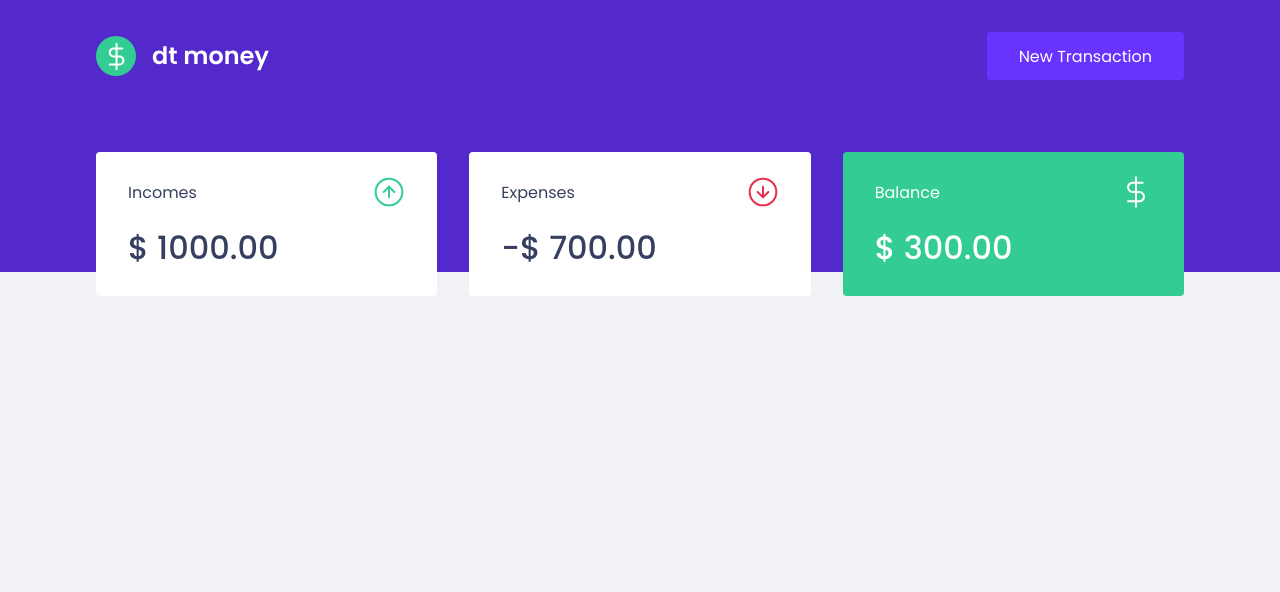
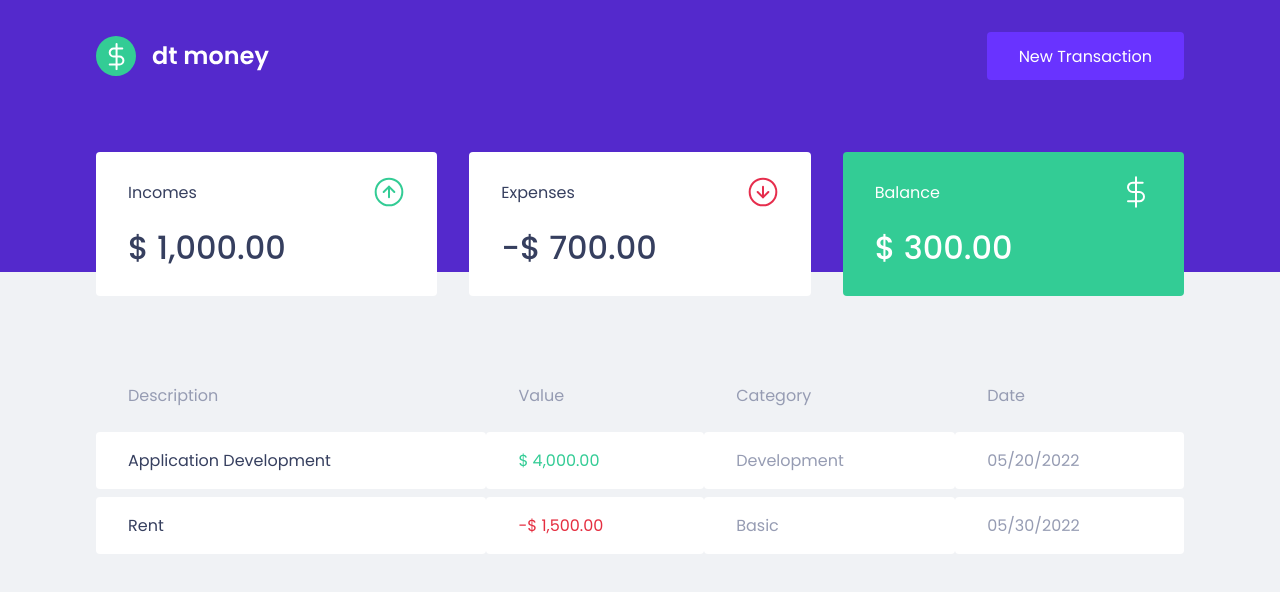
Before and after one commit to edsonsantosilva/MoneyManager, a React (Create React App) app: page / in a window 1280 px wide. Shown: the top 592 px of the page. Built offline with nearby package versions, Linux system fonts and the light colour scheme.

Commit message:
Creating table component and style

```diff
--- a/src/components/Dashboard/index.tsx
+++ b/src/components/Dashboard/index.tsx
@@ -1,10 +1,12 @@
 import { Summary } from "components/Summary"
+import { TransactionsTable } from "components/TransactionsTable"
 import { Container } from "./styles"
 
 export function Dashboard() {
 	return (
 		<Container >
 			<Summary />
+			<TransactionsTable />
 		</Container>
 	)
 }
--- a/src/components/Summary/index.tsx
+++ b/src/components/Summary/index.tsx
@@ -11,7 +11,7 @@ export function Summary() {
 					<p>Incomes</p>
 					<img src={incomeImage} alt="incomes" />
 				</header>
-				<strong>$ 1000.00</strong>
+				<strong>$ 1,000.00</strong>
 			</div>
 			<div>
 				<header>
--- /dev/null
+++ b/src/components/TransactionsTable/index.tsx
@@ -0,0 +1,33 @@
+import { Container } from "./styles";
+
+export function TransactionsTable() {
+	return (
+		<Container>
+			<table>
+				<thead>
+					<tr>
+						<th>Description</th>
+						<th>Value</th>
+						<th>Category</th>
+						<th>Date</th>
+					</tr>
+				</thead>
+
+				<tbody>
+					<tr>
+						<td>Application Development</td>
+						<td className="invoice">$ 4,000.00</td>
+						<td>Development</td>
+						<td>05/20/2022</td>
+					</tr>
+					<tr>
+						<td>Rent</td>
+						<td className="expense">-$ 1,500.00</td>
+						<td>Basic</td>
+						<td>05/30/2022</td>
+					</tr>
+				</tbody>
+			</table>
+		</Container>
+	)
+}
--- /dev/null
+++ b/src/components/TransactionsTable/styles.ts
@@ -0,0 +1,38 @@
+import styled from "styled-components";
+
+export const Container = styled.div`
+	margin-top: 4rem;
+
+	table {
+		width: 100%;
+		border-spacing: 0 0.5rem;
+
+		th {
+			color: var(--text-body);
+			font-weight: 400;
+			padding: 1rem 2rem;
+			text-align: left;
+			line-height: 1.5rem;
+		}
+
+		td {
+			padding: 1rem 2rem;
+			border: 0;
+			background: var(--shape);
+			color: var(--text-body);
+			border-radius: 0.25rem;
+
+			&:first-child {
+				color: var(--text-title);
+			}
+
+			&.invoice {
+				color: var(--green);
+			}
+
+			&.expense {
+				color: var(--red);
+			}
+		}
+	}
+`
```
